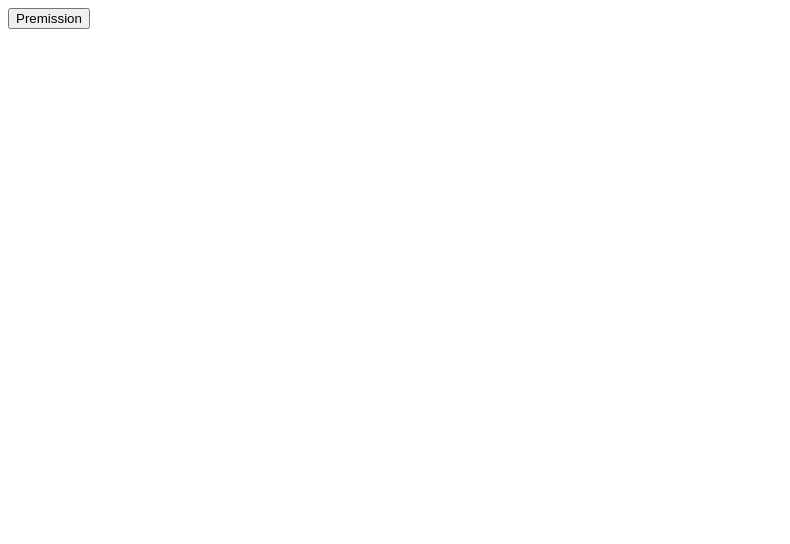
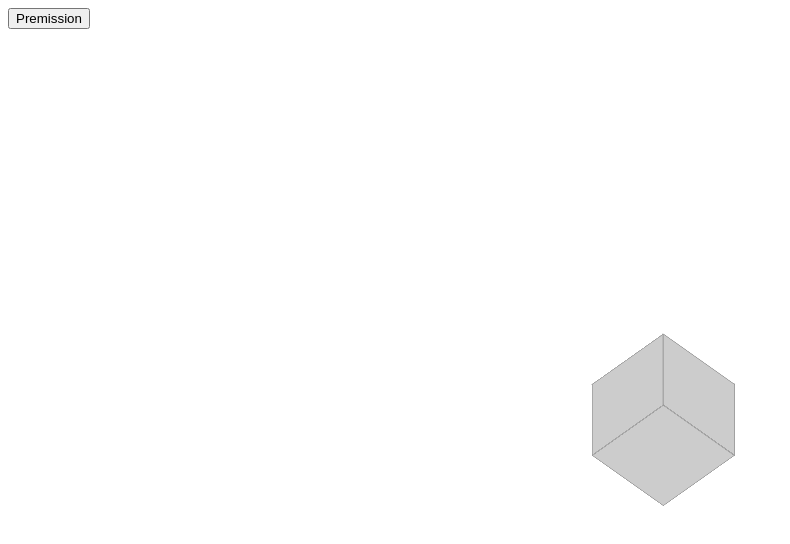
Before and after one commit to ravigoregaonkar/mobile-orientation, a plain HTML site: page index.html in a window 1280 px wide. Shown: the whole page, without its empty margins (0-790 px from the left). Drawn offline with Linux system fonts and the light colour scheme.

Commit message:
Update index.html

```diff
--- a/index.html
+++ b/index.html
@@ -4,10 +4,53 @@
     <meta charset="UTF-8">
     <meta name="viewport" content="width=device-width, initial-scale=1.0">
     <title>Multi-Step Quiz with Validation and Indicators</title>
-    <link rel="stylesheet" href="styles.css">
+    <style>
+      .cube {
+    position: relative;
+    width: 100px;
+    height: 100px;
+    transform-style: preserve-3d;
+    transform: rotateX(45deg) rotateY(45deg) translate(-50%, -50%);
+
+    margin-left: 50vw;
+    margin-top: 50vh;
+  }
+
+  .face {
+    position: absolute;
+    width: 100%;
+    height: 100%;
+    background-color: #ccc;
+    border: 1px solid #999;
+  }
+
+  .front {
+    transform: translateZ(50px);
+  }
+
+  .back {
+    transform: rotateY(180deg) translateZ(50px);
+  }
+
+  .top {
+    transform: rotateX(-90deg) translateZ(50px);
+  }
+
+  .bottom {
+    transform: rotateX(90deg) translateZ(50px);
+  }
+
+  .left {
+    transform: rotateY(-90deg) translateZ(50px);
+  }
+
+  .right {
+    transform: rotateY(90deg) translateZ(50px);
+  }
+    </style>
 </head>
 <body>
-    <button onclick="requestDeviceOrientation()">Premission</button>
+    <button onclick="requestOrientationPermission()">Premission</button>
 
   <div class="cube">
     <div class="face front"></div>
```
